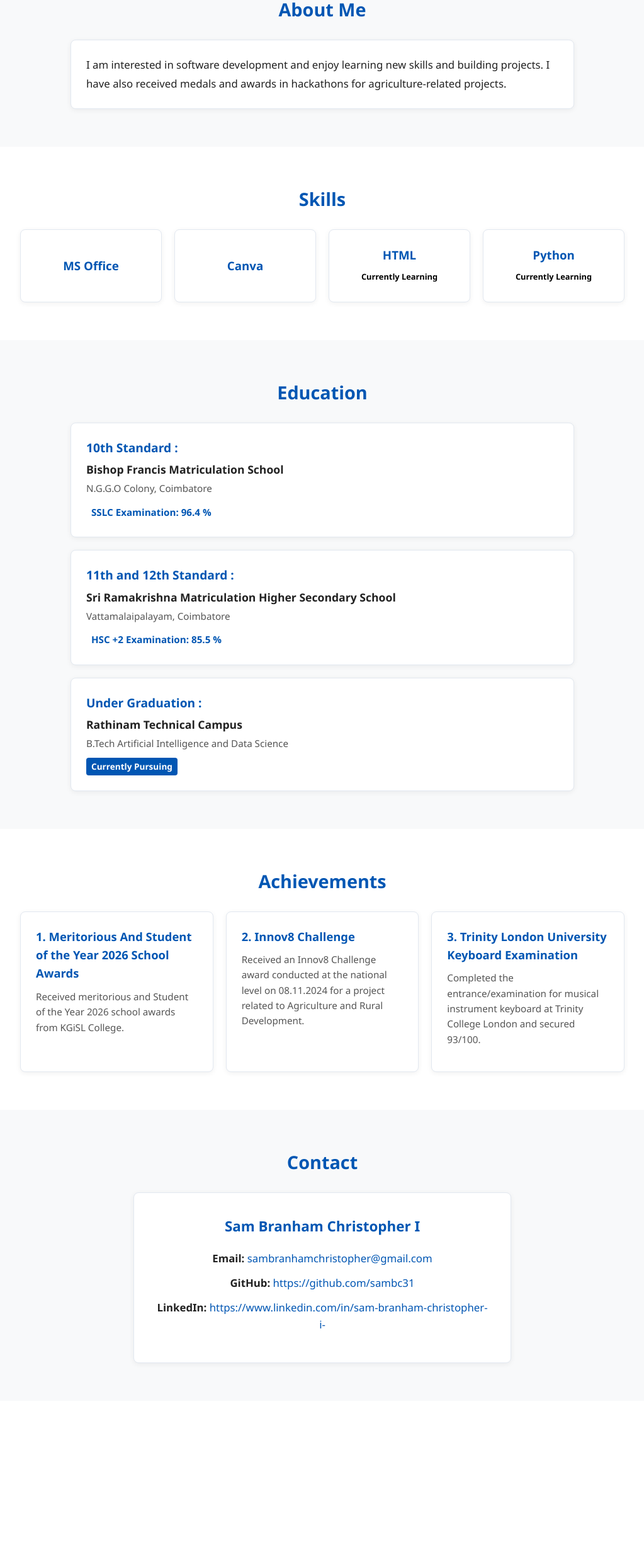
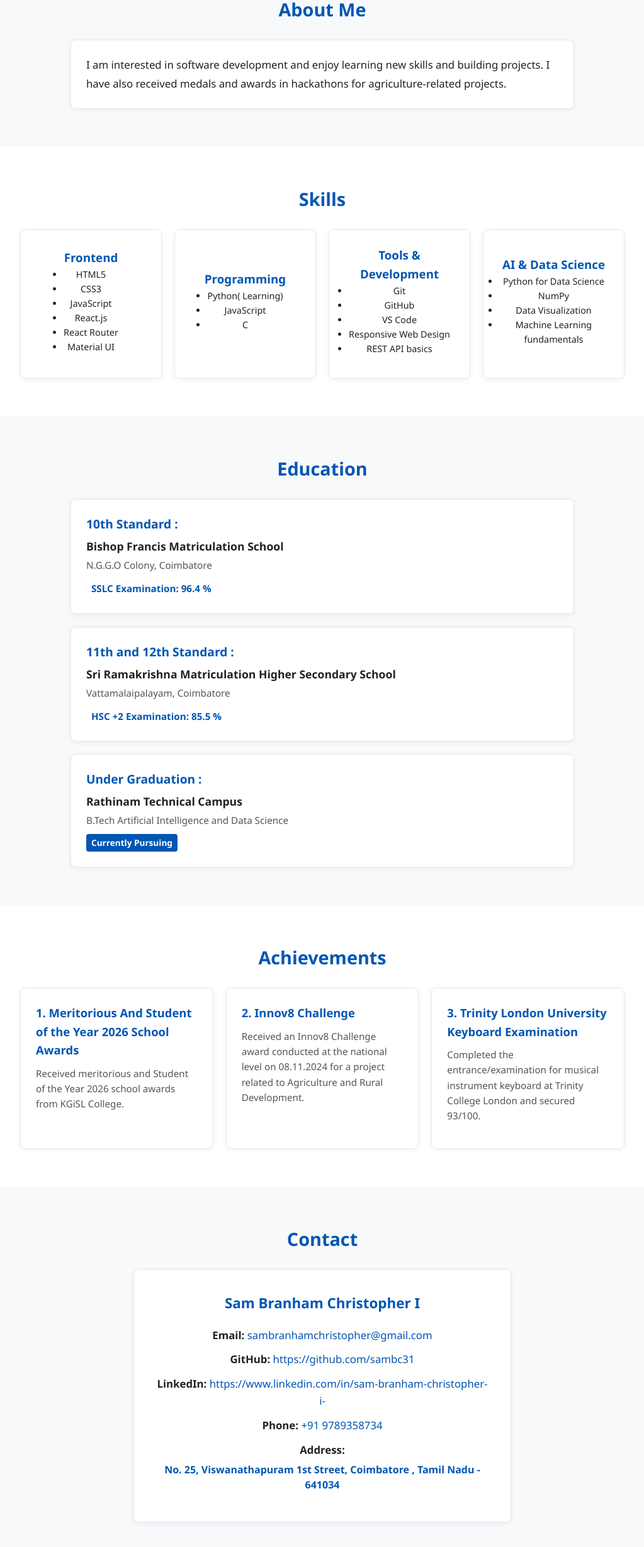
Before and after one commit to sambc31/Developer-Portfolio, a React (Vite) app: page / in a window 1280 px wide. Shown: the part 522-2978 px from the top of the page at 63% size, without its empty margins (128-1151 px from the left). Before the commit the page ends 2746 px from the top, so only its background shows below. Built offline with nearby package versions, Linux system fonts and the light colour scheme.

Commit message:
All new changes are pushed

```diff
--- a/src/App.css
+++ b/src/App.css
@@ -151,6 +151,13 @@
   justify-content: center;
 }
 
+.skills-subtitle {
+  font-size: 0.9rem;
+  font-weight: 500;
+  color: var(--text-dark);
+  margin-bottom: 10px;
+}
+
 .badge {
   display: inline-block;
   margin-top: 5px;
@@ -257,3 +264,10 @@
   font-weight: 500;
   word-break: break-all;
 }
+
+.address {
+  font-size: 1rem;
+  color: var(--primary-color);
+  margin-top: 5px;
+  line-height: 1.5;
+}
--- a/src/App.jsx
+++ b/src/App.jsx
@@ -61,18 +61,50 @@ function App() {
           <h2 className="section-title">Skills</h2>
           <div className="skills-grid">
             <div className="card skill-card">
-              <h3>MS Office</h3>
+              <h3><strong>Frontend</strong></h3>
+              <div className="skills-subtitle">
+              <ul>
+                <li>HTML5</li>
+                <li>CSS3</li>
+                <li>JavaScript</li>
+                <li>React.js</li>
+                <li>React Router</li>
+                <li>Material UI</li>
+              </ul>
+              </div>
             </div>
             <div className="card skill-card">
-              <h3>Canva</h3>
+              <h3><strong>Programming</strong></h3>
+              <div className="skills-subtitle">
+              <ul>
+                <li>Python( Learning)</li>
+                <li>JavaScript</li>
+                <li>C</li>
+              </ul>
+              </div>
             </div>
             <div className="card skill-card">
-              <h3>HTML</h3>
-              <span className="badge">Currently Learning</span>
+              <h3><strong>Tools & Development</strong></h3>
+              <div className="skills-subtitle">
+              <ul>
+                <li>Git</li>
+                <li>GitHub</li>
+                <li>VS Code</li>
+                <li>Responsive Web Design</li>
+                <li>REST API basics</li>
+              </ul>
+              </div>
             </div>
             <div className="card skill-card">
-              <h3>Python</h3>
-              <span className="badge">Currently Learning</span>
+              <h3><strong>AI & Data Science</strong></h3>
+              <div className="skills-subtitle">
+              <ul>
+                <li>Python for Data Science</li>
+                <li>NumPy</li>
+                <li>Data Visualization</li>
+                <li>Machine Learning fundamentals</li>
+              </ul>
+              </div>
             </div>
           </div>
         </div>
@@ -178,6 +210,23 @@ function App() {
                   https://www.linkedin.com/in/sam-branham-christopher-i-
                 </a>
               </p>
+
+              <p>
+                <strong>Phone: </strong>
+                <a href="tel:+919789358734"
+                target="_blank"
+                rel="noopener noreferrer"
+                >
+                  +91 9789358734
+                </a>
+              </p>
+
+              <p>
+                <strong>Address: </strong>
+                <div className="address"> <strong>
+                  No. 25, Viswanathapuram 1st Street, Coimbatore , Tamil Nadu - 641034
+                </strong></div>
+              </p>
             </div>
           </div>
         </div>
```
